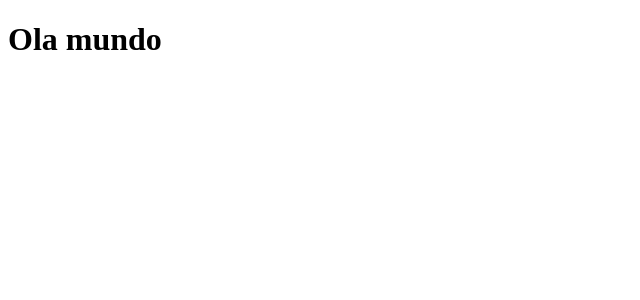
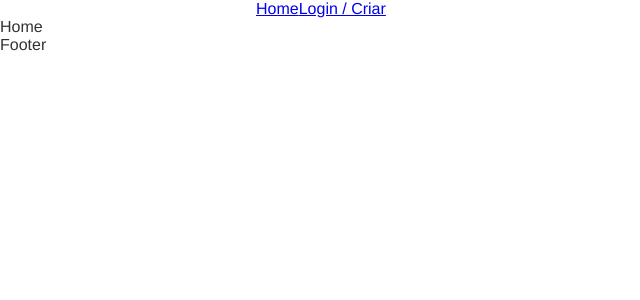
Before and after one commit to lucavini/dogs, a React (Create React App) app: page / in a window 1280 px wide. Shown: the top 300 px of the page, without its empty margins (0-640 px from the left). Built offline with nearby package versions, Linux system fonts and the light colour scheme.

Commit message:
estrutura inicial

```diff
--- a/src/App.js
+++ b/src/App.js
@@ -1,9 +1,24 @@
 import React from "react";
+import "./styles/App.css";
+import { BrowserRouter, Route, Routes } from "react-router-dom";
+import Footer from "./Components/Footer";
+import Header from "./Components/Header";
+import Home from "./Components/Home";
+import Login from "./Components/Login/Login";
 
 function App() {
   return (
     <div className="App">
-      <h1>Ola mundo</h1>
+      <BrowserRouter>
+        <Header />
+
+        <Routes>
+          <Route path="/" element={<Home />} />
+          <Route path="/login" element={<Login />} />
+        </Routes>
+
+        <Footer />
+      </BrowserRouter>
     </div>
   );
 }
--- /dev/null
+++ b/src/Components/Footer.js
@@ -0,0 +1,8 @@
+import React from 'react';
+import styles from '../styles/Footer.module.css';
+
+const Footer = () =>{
+    return <div className={styles.footer}>Footer</div>
+};
+
+export default Footer;
--- /dev/null
+++ b/src/Components/Header.js
@@ -0,0 +1,16 @@
+import React from "react";
+import { Link } from "react-router-dom";
+import styles from "../styles/Header.module.css";
+
+const Header = () => {
+  return (
+    <div className={styles.header}>
+      <nav className="container">
+        <Link to="/">Home</Link>
+        <Link to="/login">Login / Criar</Link>
+      </nav>
+    </div>
+  );
+};
+
+export default Header;
--- /dev/null
+++ b/src/Components/Home.js
@@ -0,0 +1,7 @@
+import React from 'react';
+
+const Home = () =>{
+    return <div>Home</div>
+};
+
+export default Home;
--- /dev/null
+++ b/src/Components/Login/Login.js
@@ -0,0 +1,7 @@
+import React from 'react';
+
+const Login = () =>{
+    return <div >Login</div>
+};
+
+export default Login;
--- /dev/null
+++ b/src/styles/App.css
@@ -0,0 +1,40 @@
+/* RESET */
+*{
+    box-sizing: border-box;
+}
+
+body{
+    margin: 0px;
+    color: #333;
+    --type-first:Helvetica, Arial, sans-serif;
+    --type-second:'Spectral', Georgia;
+    font-family: var(--type-first);
+}
+
+h1, h2, h3, h4, p{
+    margin: 0px;
+}
+
+ul,li{
+    list-style: none;
+    margin: 0px;
+    padding: 0px;
+}
+
+img{
+    display: block;
+    max-width: 100%;
+}
+
+button, input{
+    display: block;
+    font-size: 1rem;
+    font-family: var(--type-first);
+    color:#333;
+}
+
+.container{
+    max-width: 50rem;
+    padding: 0 1rem;
+    margin: 0 auto;
+}
```
Also changed, not shown: src/styles/Footer.module.css (added), src/styles/Header.module.css (added).
